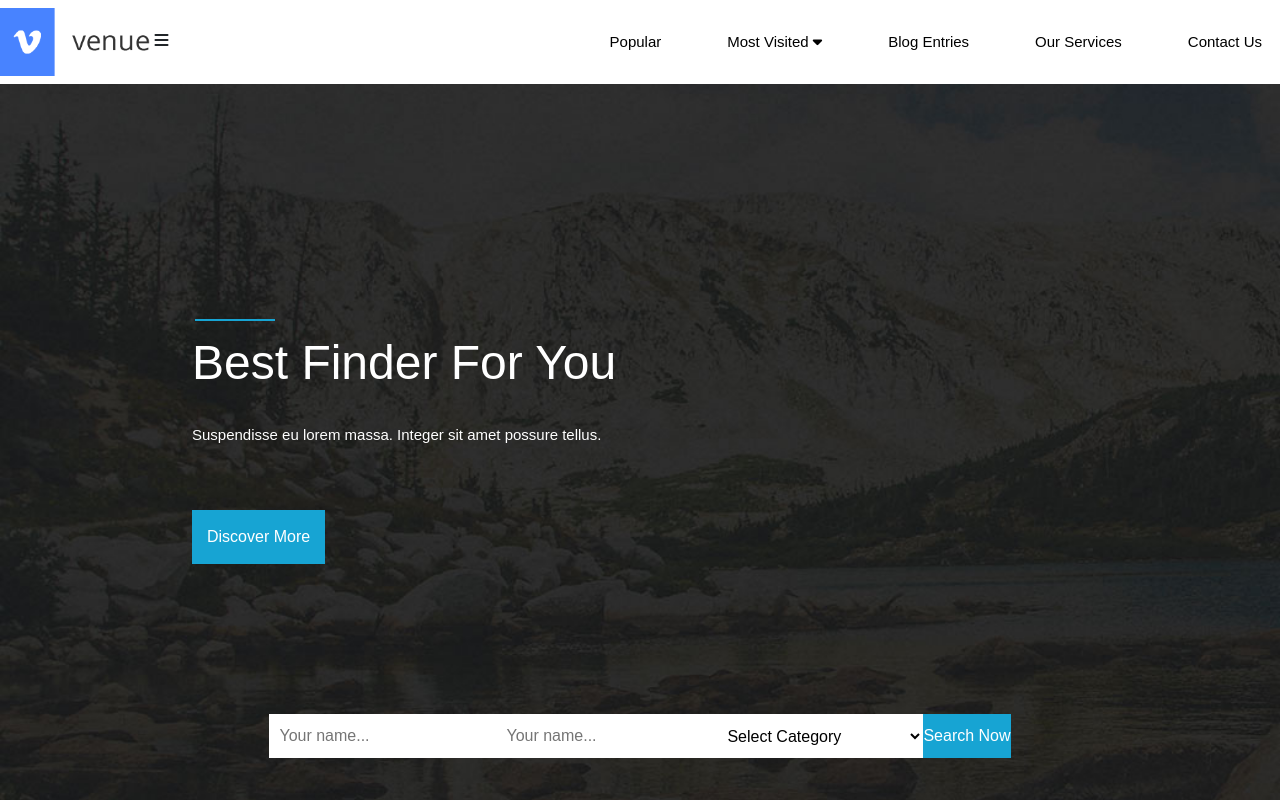
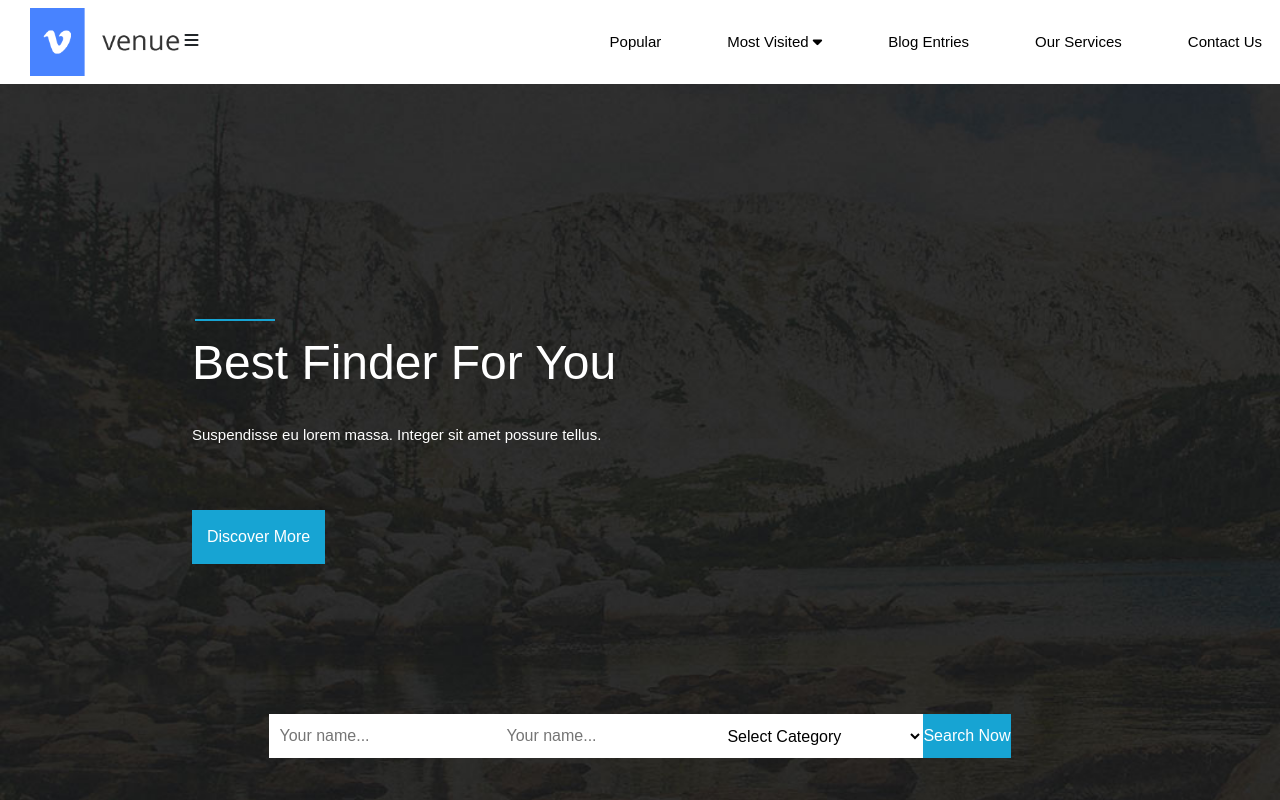
Before and after one commit to Vamshi12m/css-project, a plain HTML site: page index.html in a window 1280 px wide. Shown: the top 800 px of the page. Drawn offline with nearby package versions, Linux system fonts and the light colour scheme.

Commit message:
changed navbar

```diff
--- a/style.css
+++ b/style.css
@@ -17,6 +17,9 @@ header{
     position: sticky;
     top: 0px;
     z-index: 100;
+}
+.nav-left{
+    margin-left: 30px;
 }
 .nav-right{
     display: flex;
```
